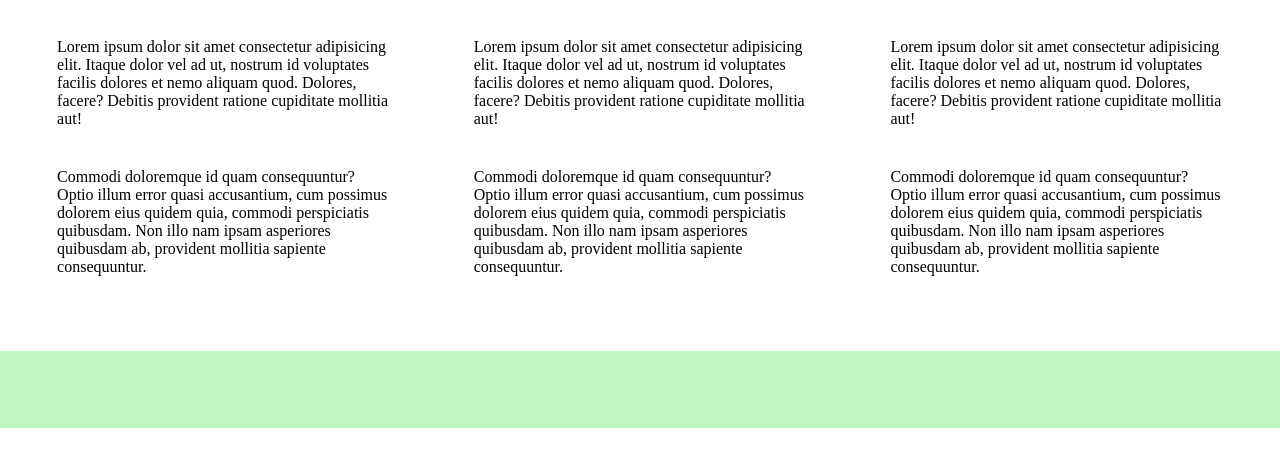
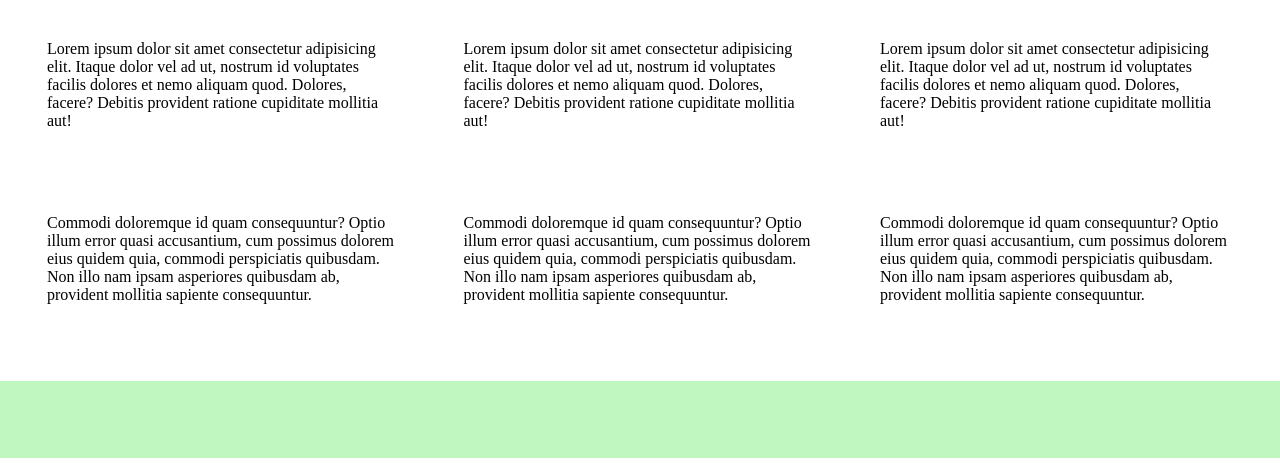
Before and after one commit to MarinDabro/mobile_first, a plain HTML site: page index.html in a window 1280 px wide. Shown: the part 542-1000 px from the top of the page. Before the commit the page ends 970 px from the top, so only its background shows below. Drawn offline with Linux system fonts and the light colour scheme.

Commit message:
finished

```diff
--- a/css/styles.css
+++ b/css/styles.css
@@ -3,6 +3,7 @@
     margin: 0;
     padding: 0;
 }
+
 
 header {
     background-color: rgb(192, 247, 192);
@@ -31,7 +32,7 @@ footer {
 }
 
 @media (min-width: 770px) {
-    .container {
+    /* .container {
         display: flex;
         flex-direction: row;
     }
@@ -49,11 +50,42 @@ footer {
         flex-direction: column;
         padding: 40px;
         justify-content: space-around;
+    } */
+
+    .container {
+        width: 100%;
+        /* border: 1PX red solid; */
+    }
+    .container:nth-of-type(2) {
+        margin: 10px auto;
+    }
+    .image {
+        display: inline-block;
+        width: 49%;
+        height: 100%;
+        /* border: 1PX red solid; */
+        margin: auto;
+    }
+
+    img {
+        width: 100%;
+        height: 100%;
+    }
+    .para {
+        display: inline-block;
+        width: 50%;
+        /* border: 1PX red solid; */
+        vertical-align: top;
+    }
+
+    p {
+        box-sizing: content-box;
+        padding: 32px;
     }
 }
 
 @media (min-width: 1250px) {
-    main {
+    /* main {
         display: flex;
         flex-direction: row;
         justify-content: space-around;
@@ -70,5 +102,19 @@ footer {
     }
     .para {
         width: 100%;
+    } */
+
+    .container {
+        display: inline-block;
+        width: 33%;
+    }
+    .image {
+        display: block;
+        width: 100%;
+    }
+
+    .para {
+        display: block;
+        width: 100%;
     }
 }
```
